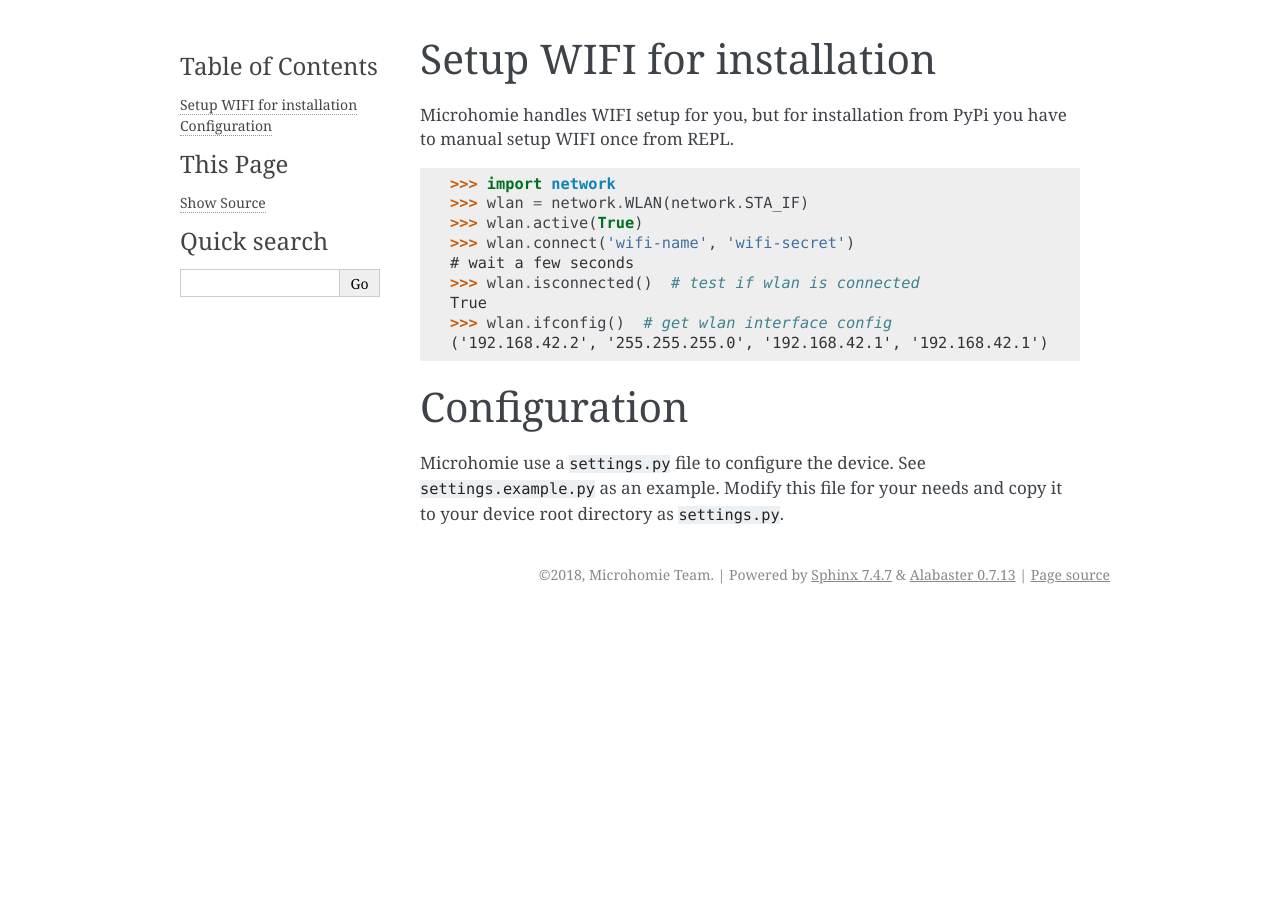
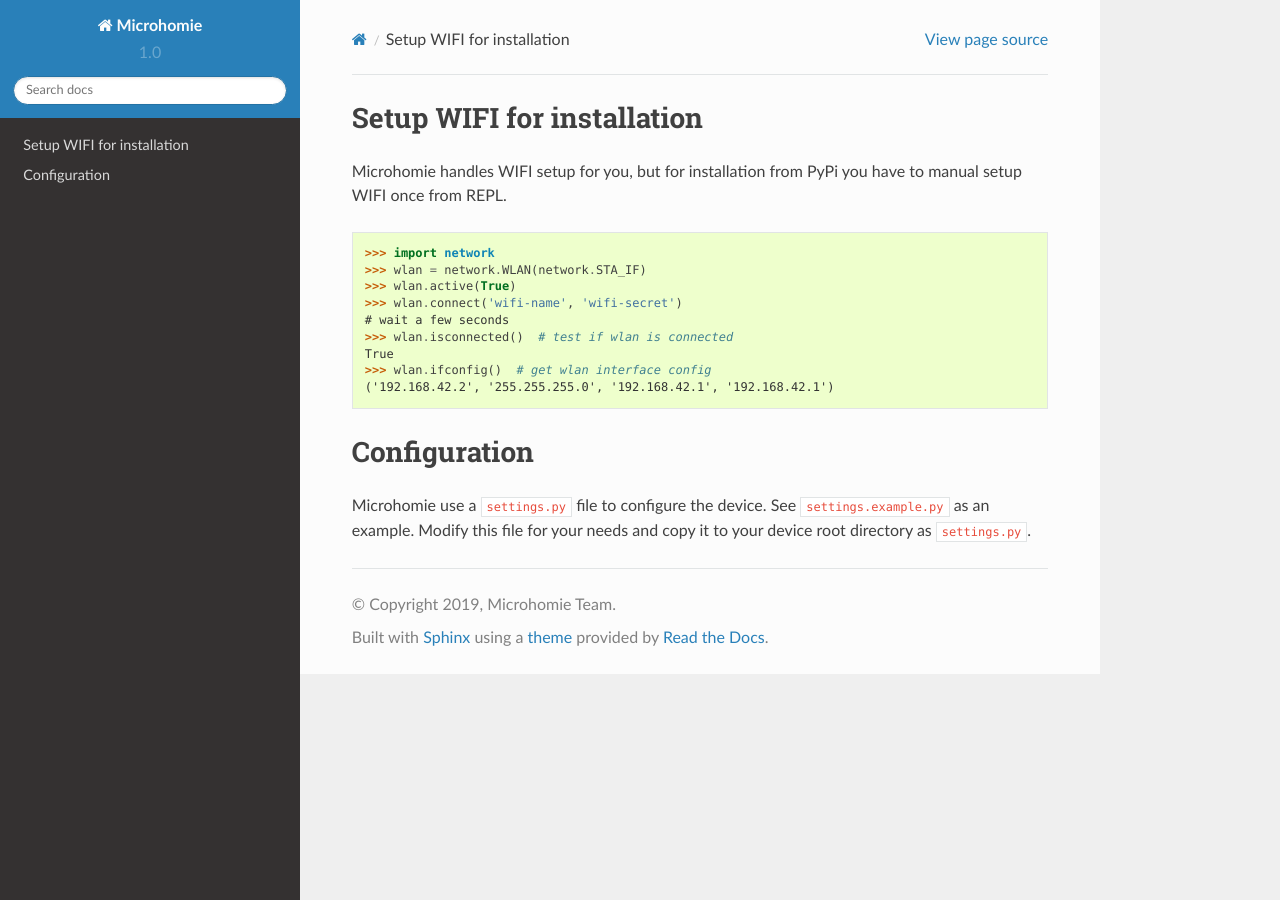
Before and after one commit to microhomie/microhomie, a Sphinx documentation site: the page built from docs/installation_base/_index.rst, in a window 1280 px wide. Built offline with Sphinx 7.4.7 and the Read the Docs theme 2.0.0, drawn with Linux system fonts in a browser that asks for light colours.

```diff
--- a/docs/conf.py
+++ b/docs/conf.py
@@ -12,7 +12,7 @@
 # add these directories to sys.path here. If the directory is relative to the
 # documentation root, use os.path.abspath to make it absolute, like shown here.
 #
-# import os
+import os
 # import sys
 # sys.path.insert(0, os.path.abspath('.'))
 
@@ -20,13 +20,13 @@
 # -- Project information -----------------------------------------------------
 
 project = u'Microhomie'
-copyright = u'2018, Microhomie Team'
+copyright = u'2019, Microhomie Team'
 author = u'Microhomie Team'
 
 # The short X.Y version
-version = u''
+version = u'1.0'
 # The full version, including alpha/beta/rc tags
-release = u''
+release = u'1.0.0'
 
 
 # -- General configuration ---------------------------------------------------
@@ -76,6 +76,11 @@ pygments_style = 'sphinx'
 # a list of builtin themes.
 #
 #html_theme = 'alabaster'
+on_rtd = os.environ.get('READTHEDOCS') == 'True'
+if on_rtd:
+    html_theme = 'default'
+else:
+    html_theme = 'sphinx_rtd_theme'
 
 # Theme options are theme-specific and customize the look and feel of a theme
 # further.  For a list of options available for each theme, see the
```
Also changed, not shown: docs/index.rst (+73 -24 lines), 2 other files.
